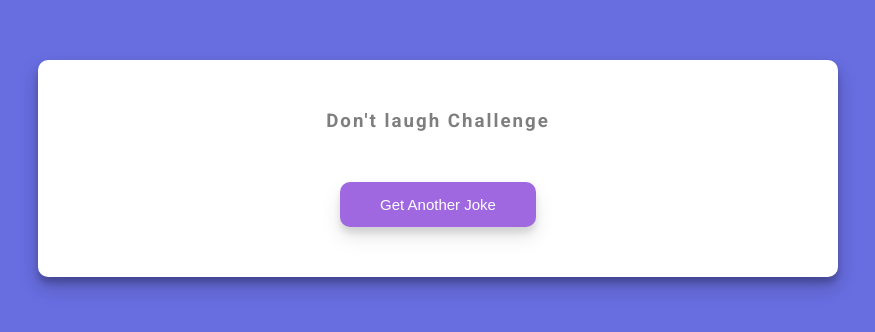
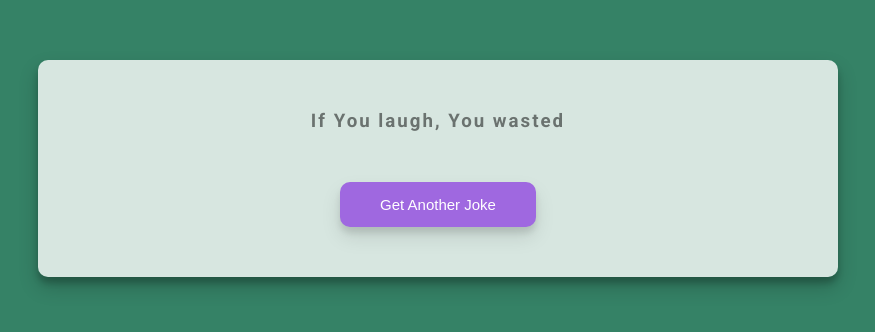
Before and after one commit to OwaisQasim/dadJokes, a plain HTML site: page index.html in a window 1280 px wide. Shown: the part 232-564 px from the top of the page, without its empty margins (202-1077 px from the left). Drawn offline with Linux system fonts and the light colour scheme; no server answers.

Commit message:
added some more styling in the stylesheet

```diff
--- a/index.html
+++ b/index.html
@@ -12,7 +12,7 @@
 <body>
 
     <div class="container">
-        <h3>Don't laugh Challenge</h3>
+        <h3>If You laugh, You wasted</h3>
         <div id="joke" class="joke"></div>
         <button id="jokeBtn" class="btn">Get Another Joke</button>
     </div>
--- a/styles.css
+++ b/styles.css
@@ -5,7 +5,7 @@
 }
 
 body {
-    background-color: #686de0;
+    background-color: #358266;
     font-family: 'Roboto', sans-serif;
     display: flex;
     align-items: center;
@@ -16,7 +16,7 @@ body {
 }
 
 .container {
-    background-color: white;
+    background-color: rgba(255, 255, 255, 0.801);
     border-radius: 10px;
     padding: 50px 20px;
     box-shadow: 0 10px 20px rgba(0, 0, 0, 0.2),
```
